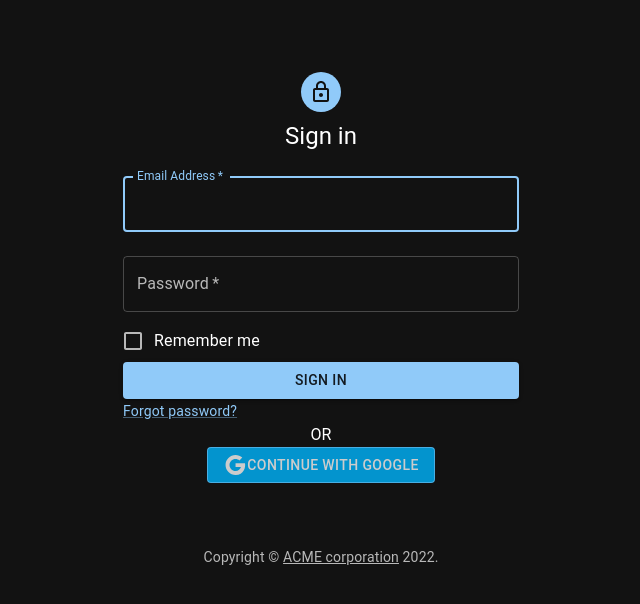
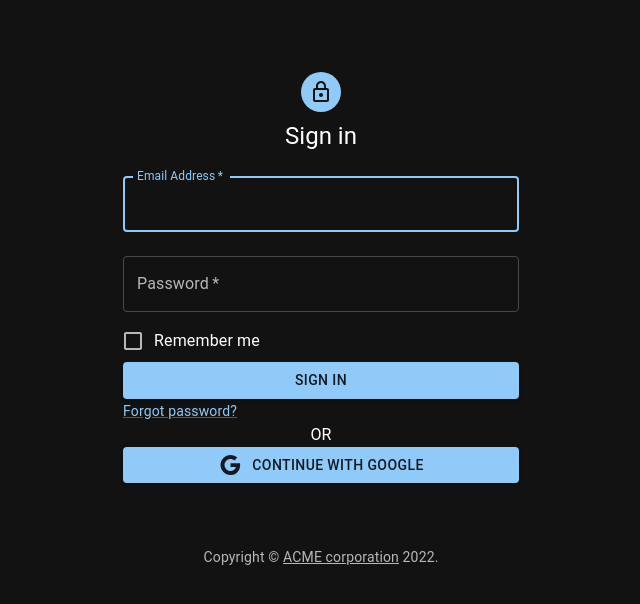
Before and after one commit to amishaaggarwal/BudgetApprovalSystem, a React (Create React App) app in the folder frontend/budget-approval-system/: page / in a window 1280 px wide. Shown: the top 604 px of the page, without its empty margins (319-959 px from the left). Built offline with nearby package versions, Linux system fonts and the light colour scheme.

Commit message:
login completed

```diff
--- a/frontend/budget-approval-system/src/pages/Login/Login.js
+++ b/frontend/budget-approval-system/src/pages/Login/Login.js
@@ -13,7 +13,8 @@ import { createTheme, ThemeProvider } from "@mui/material/styles";
 import TextField from "@mui/material/TextField";
 import Typography from "@mui/material/Typography";
 import {
-  GoogleAuthProvider, signInWithEmailAndPassword,
+  GoogleAuthProvider,
+  signInWithEmailAndPassword,
   signInWithPopup
 } from "firebase/auth";
 import { useNavigate } from "react-router-dom";
@@ -149,13 +150,13 @@ export default function SignIn() {
               </Grid>
             </Grid>
           </Box>
-          <Typography component="body">OR</Typography>
+          <Typography>OR</Typography>
           <Button
-            variant="outlined"
-            sx={styles.googleButton}
+            variant="contained"
+            fullWidth
             onClick={() => signInWithGoggle()}
           >
-            <GoogleIcon className="provider-icons" />
+            <GoogleIcon sx={{ mr: "10px" }} />
             Continue with Google
           </Button>
         </Box>
--- a/frontend/budget-approval-system/src/pages/Login/Login.style.js
+++ b/frontend/budget-approval-system/src/pages/Login/Login.style.js
@@ -7,10 +7,5 @@ const outerBox = {
 
 const loginIcon = { m: 1, bgcolor: "primary.main" };
 
-const googleButton = {
-  color: " #ccc",
-  backgroundColor: "rgba(0, 183, 255, 0.795)",
-};
-
 // eslint-disable-next-line import/no-anonymous-default-export
-export default { outerBox, loginIcon, googleButton };
+export default { outerBox, loginIcon };
```
